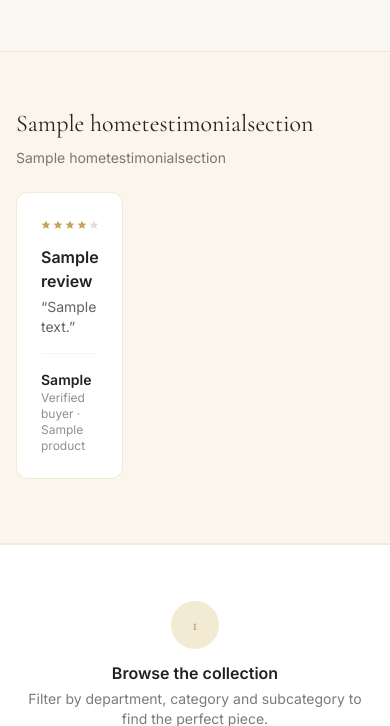
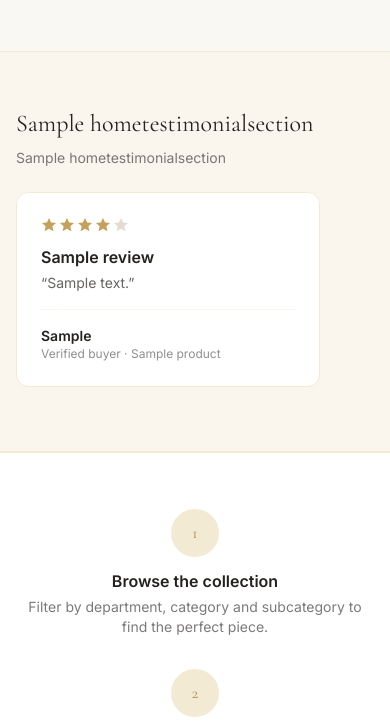
Before and after one commit to meetrks/shop-orbit, a Django app: page / in a window 390 px wide. Shown: the part 1526-2252 px from the top of the page. Run offline with Django 5.2, Linux system fonts and the light colour scheme; data comes from the database, SQL or seed files in the repository; tables that the repository leaves empty hold one stand-in row (values such as "Sample post"); grey boxes marked "Sample" are stand-in pictures; data that the repository does not hold is empty; style sheets or scripts are compiled from the project's sources; parts of the project's set-up code (start-up, migrations or seed data) failed here and were passed over.

Commit message:
Show one testimonial card at a time on mobile
Three narrow cards per screen felt cramped on small viewports —
mobile now shows one card with a peek of the next, matching a
standard swipeable-carousel feel there, while tablet/desktop keep
the denser 4/5-per-row layout.

```diff
--- a/templates/pages/home.html
+++ b/templates/pages/home.html
@@ -173,7 +173,7 @@
                 }">
                     <div x-ref="track" class="flex gap-5 overflow-x-auto snap-x snap-mandatory scroll-smooth pb-2 {% if not entry.section.subtitle %}mt-6{% endif %}">
                         {% for review in entry.reviews %}
-                            <div data-testimonial-card class="snap-start shrink-0 w-[30%] sm:w-1/4 lg:w-1/5 bg-white border border-sky-100 rounded-xl p-6 flex flex-col">
+                            <div data-testimonial-card class="snap-start shrink-0 w-[85%] sm:w-1/4 lg:w-1/5 bg-white border border-sky-100 rounded-xl p-6 flex flex-col">
                                 <div class="flex items-center gap-0.5 mb-3">
                                     {% for i in "12345" %}
                                         <svg viewBox="0 0 20 20" class="w-4 h-4 {% if forloop.counter <= review.rating %}fill-sky-500{% else %}fill-slate-200{% endif %}">
```
